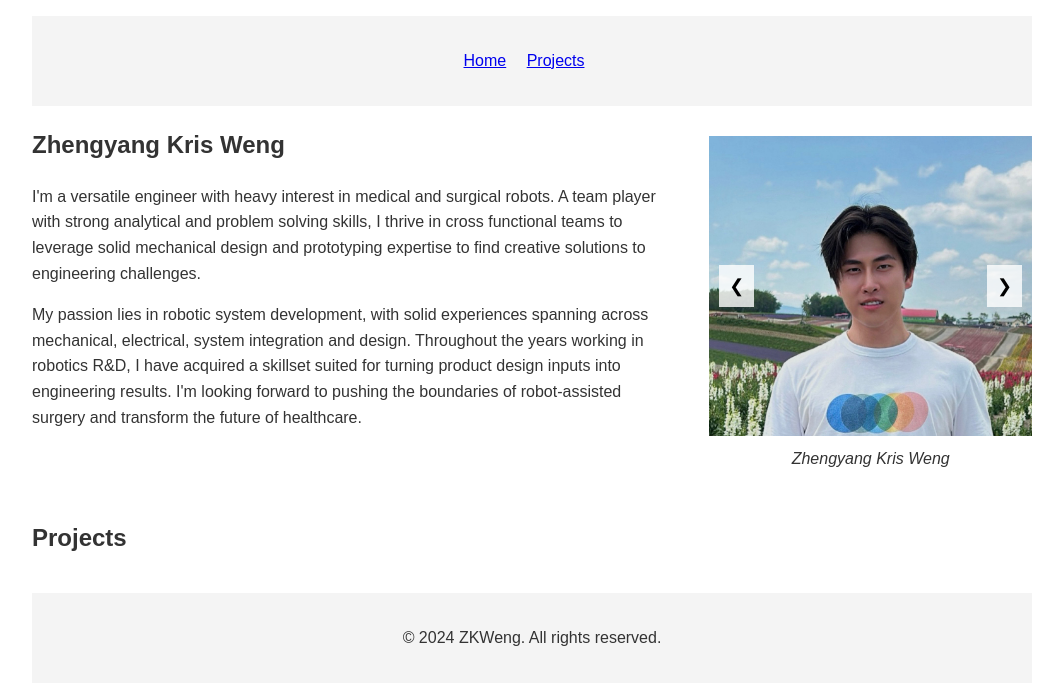
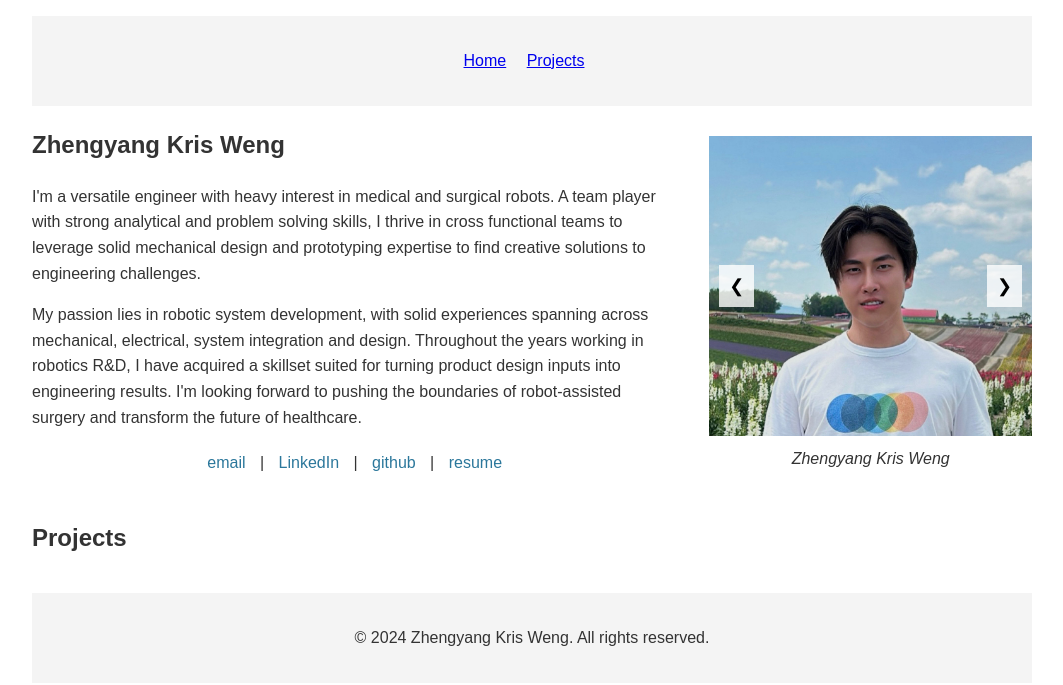
Before and after one commit to wengmister/wengmister.github.io, a Jekyll site: the page built from index.html, in a window 1280 px wide. Shown: the top 685 px of the page, without its empty margins (108-1171 px from the left). Built offline with Jekyll 4.4.1, drawn with Linux system fonts in a browser that asks for light colours.

Commit message:
updated contact list

```diff
--- a/_includes/footer.html
+++ b/_includes/footer.html
@@ -1,3 +1,3 @@
 <footer>
-    <p>&copy; {{ site.time | date: '%Y' }} {{ site.title }}. All rights reserved.</p>
+    <p>&copy; {{ site.time | date: '%Y' }} {{ site.author }}. All rights reserved.</p>
 </footer>
--- a/_sass/main.scss
+++ b/_sass/main.scss
@@ -31,6 +31,33 @@ nav ul li {
 
 .introduction {
     flex: 2; // Takes more space
+}
+
+.contact-list {
+    margin-top: 20px;
+    text-align: center;
+    font-size: 1em;
+}
+
+.contact-item {
+    color: #2b779b;
+    text-decoration: none;
+    margin: 0 10px;
+    transition: color 0.3s ease;
+}
+
+.contact-item:hover {
+    color: #007bff;
+}
+
+@media (max-width: 600px) {
+    .contact-list {
+        font-size: 0.9em;
+    }
+
+    .contact-item {
+        margin: 0 5px;
+    }
 }
 
 .image-carousel {
--- a/index.html
+++ b/index.html
@@ -5,15 +5,22 @@ title: Home
 <section class="intro-carousel-container">
     <div class="introduction">
         <h1>Zhengyang Kris Weng</h1>
-        <p>I'm a versatile engineer with heavy interest in medical and surgical robots. A team player with strong analytical and problem solving skills, I thrive in cross functional teams to leverage solid mechanical design and prototyping expertise to find creative solutions to engineering challenges. </p>
+        <p>I'm a versatile engineer with heavy interest in medical and surgical robots. A team player with strong analytical and problem solving skills, I thrive in cross functional teams to leverage solid mechanical design and prototyping expertise to find creative solutions to engineering challenges.</p>
         <p>My passion lies in robotic system development, with solid experiences spanning across mechanical, electrical, system integration and design. Throughout the years working in robotics R&D, I have acquired a skillset suited for turning product design inputs into engineering results. I'm looking forward to pushing the boundaries of robot-assisted surgery and transform the future of healthcare.</p>
+
+        <div class="contact-list">
+            <a href="mailto:wengmister@gmail.com" class="contact-item">email</a> |
+            <a href="https://www.linkedin.com/in/zkweng/" class="contact-item">LinkedIn</a> |
+            <a href="https://github.com/wengmister" class="contact-item">github</a> |
+            <a href="assets/pdf/zkw_resume.pdf" class="contact-item">resume</a>
+        </div>
     </div>
 
     <section class="image-carousel">
         <div class="carousel-container">
             <img src="{{ 'assets/images/ZKW MSR.jpeg' | relative_url }}" alt="Zhengyang Kris Weng" class="carousel-image active">
             <img src="{{ 'assets/images/ZKW NEOCIS1.JPG' | relative_url }}" alt="While working at Neocis" class="carousel-image">
-            <img src="{{ 'assets/images/ZKW JNJ.jpg' | relative_url }}" alt="While working at Auris Health, a Johnson & Johnson Company" class="carousel-image">
+            <img src="{{ 'assets/images/ZKW JNJ.jpg' | relative_url }}" alt="While working at Auris Health/J&J" class="carousel-image">
             <img src="{{ 'assets/images/ZKW HB.JPG' | relative_url }}" alt="While working at Harmonic Bionics" class="carousel-image">
             <button class="carousel-button prev" onclick="changeImage(-1)">❮</button>
             <button class="carousel-button next" onclick="changeImage(1)">❯</button>
```
